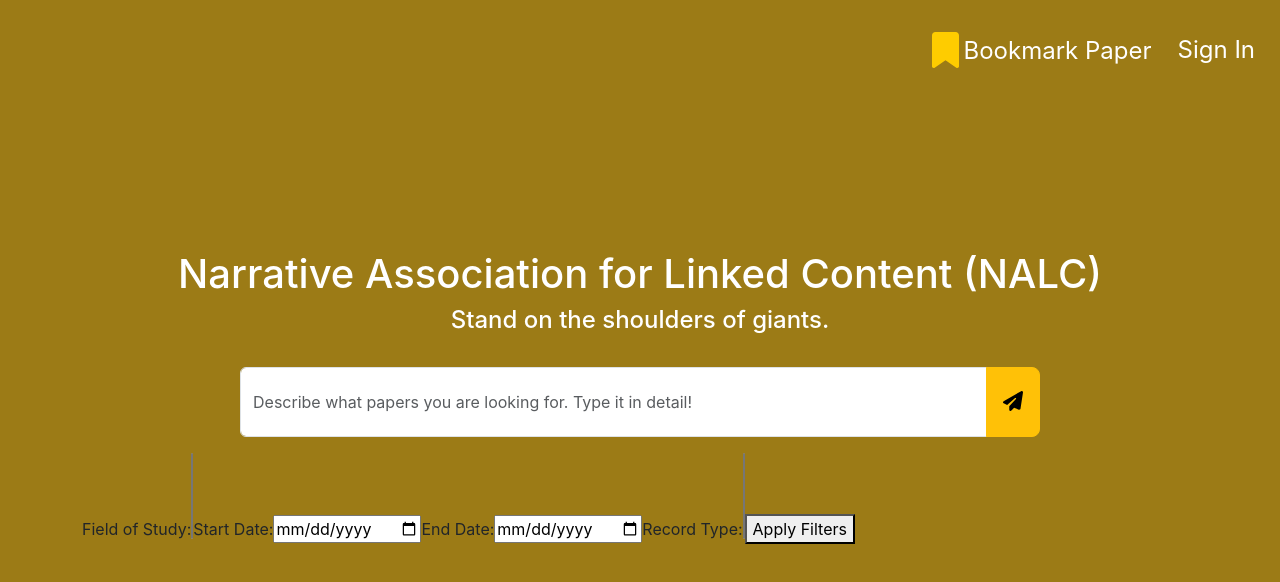
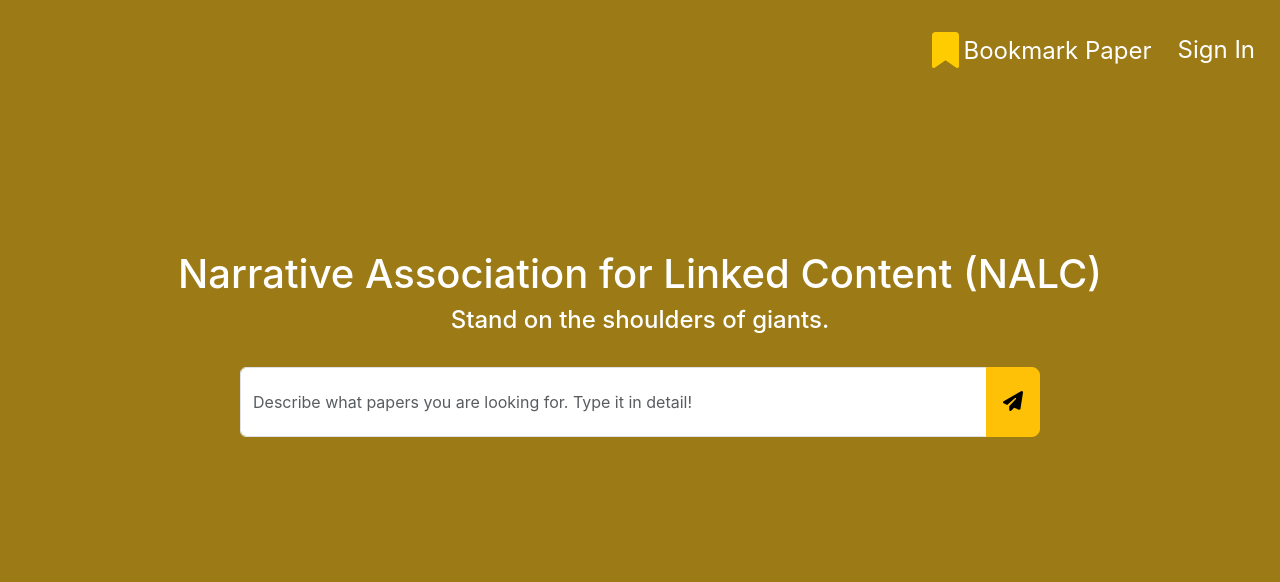
Before and after one commit to VictorEmmanuelGarcia/AISearchEngine, a React (Create React App) app in the folder Frontend/ipams-search/: page /search in a window 1280 px wide. Shown: the top 582 px of the page. Built offline with nearby package versions, Linux system fonts and the light colour scheme.

Commit message:
Filter Conditional Rendering

```diff
--- a/Frontend/ipams-search/src/screens/search/Search.js
+++ b/Frontend/ipams-search/src/screens/search/Search.js
@@ -144,10 +144,12 @@ const Search = () => {
                     <FontAwesomeIcon icon={faPaperPlane} />
                 </button>
             </div>
-            <Filter
+            {chatHistory.length != 0 && (
+                <Filter
                 filters={filters}
                 onFilterChange={handleFilterChange}
-            />
+                />
+            )}
             {/* Chat container with chat history */}
             <div className="chat-container">
                 {chatHistory.map((message, index) => (
```
